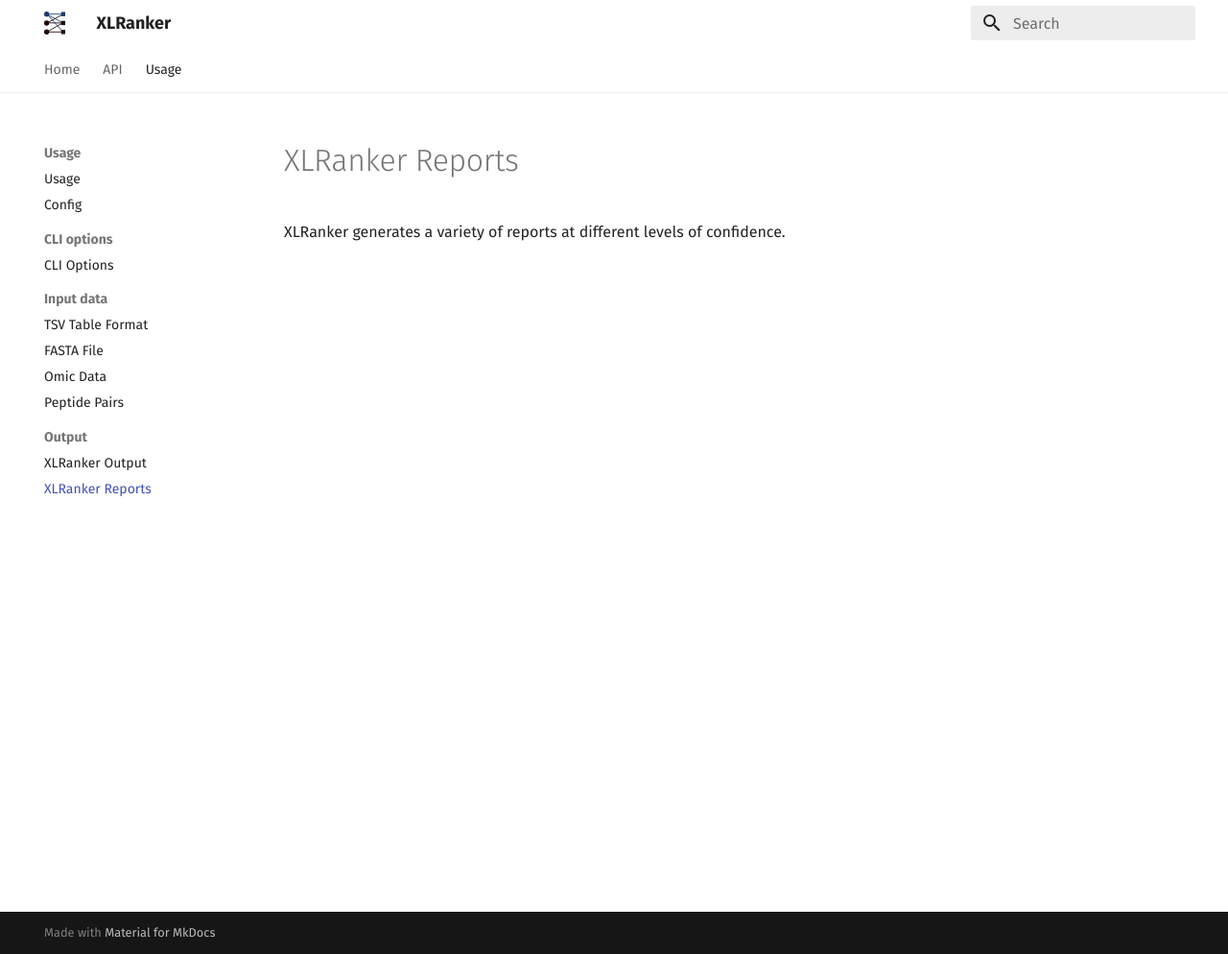
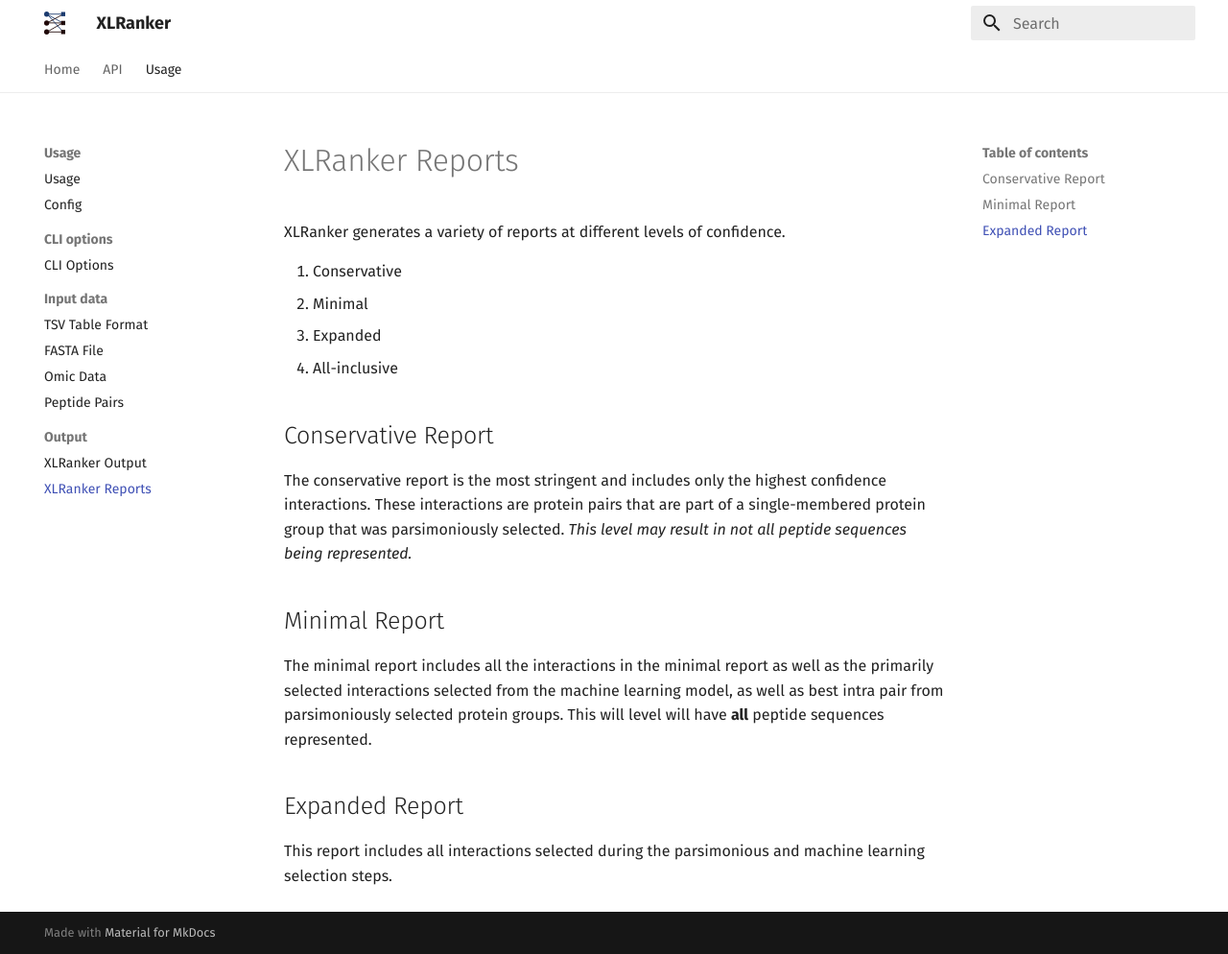
Before and after one commit to bzhanglab/xlranker, an MkDocs documentation site: the page built from docs/usage/output/reports.md, in a window 1280 px wide and 994 px high. Shown: the whole window at 96% size. Built offline with MkDocs 1.6.1 and Material for MkDocs 9.7.7, drawn with Linux system fonts in a browser that asks for light colours; plug-ins that fetch from the network failed and are left out; the version menu is left out.

Commit message:
expand report documentation

```diff
--- a/docs/usage/output/reports.md
+++ b/docs/usage/output/reports.md
@@ -1,3 +1,20 @@
 # XLRanker Reports
 
 XLRanker generates a variety of reports at different levels of confidence.
+
+1. Conservative
+2. Minimal
+3. Expanded
+4. All-inclusive
+
+## Conservative Report
+
+The conservative report is the most stringent and includes only the highest confidence interactions. These interactions are protein pairs that are part of a single-membered protein group that was parsimoniously selected. _This level may result in not all peptide sequences being represented._
+
+## Minimal Report
+
+The minimal report includes all the interactions in the minimal report as well as the primarily selected interactions selected from the machine learning model, as well as best intra pair from parsimoniously selected protein groups. This will level will have **all** peptide sequences represented.
+
+## Expanded Report
+
+This report includes all interactions selected during the parsimonious and machine learning selection steps.
```
Also changed, not shown: 3 other files.
